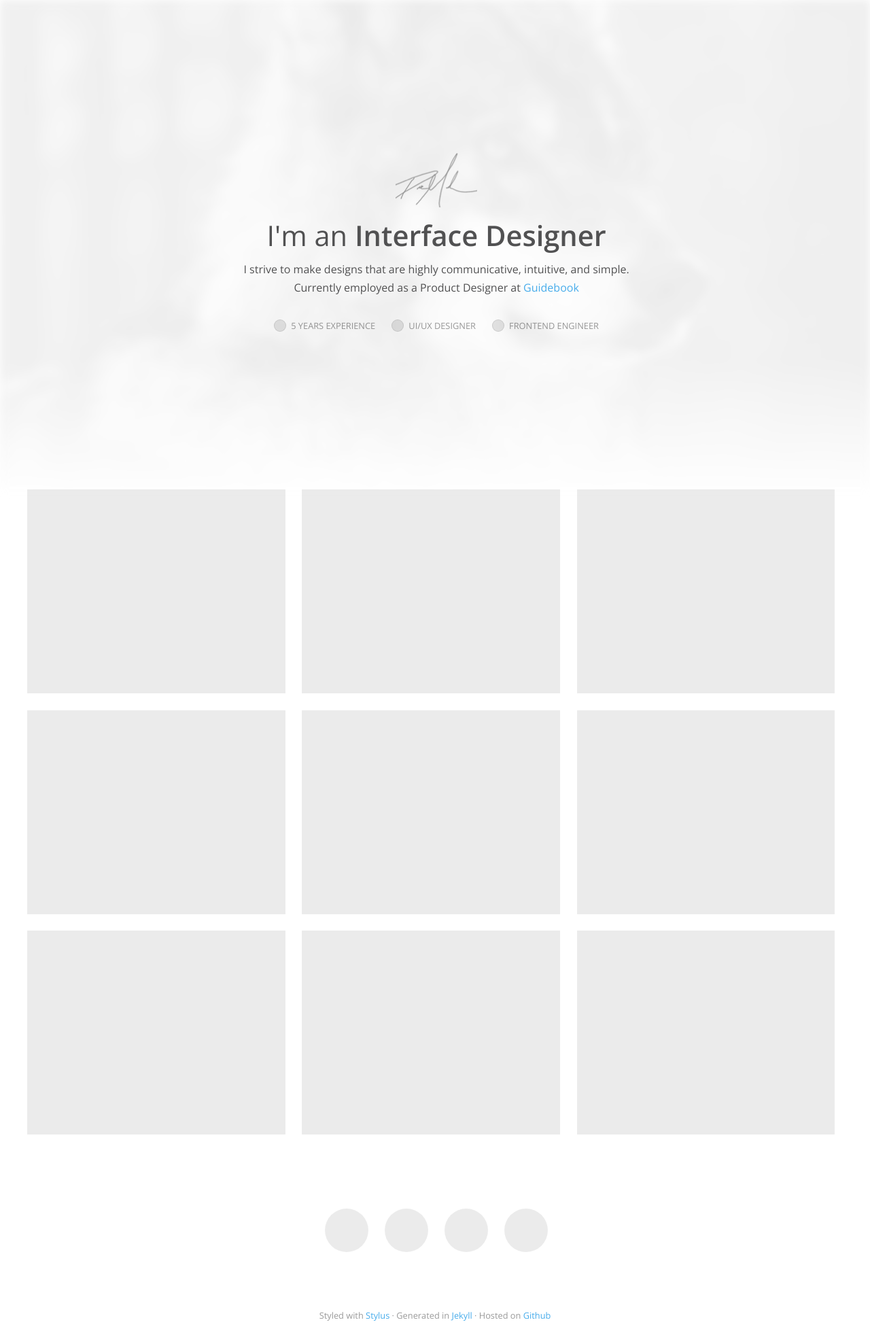
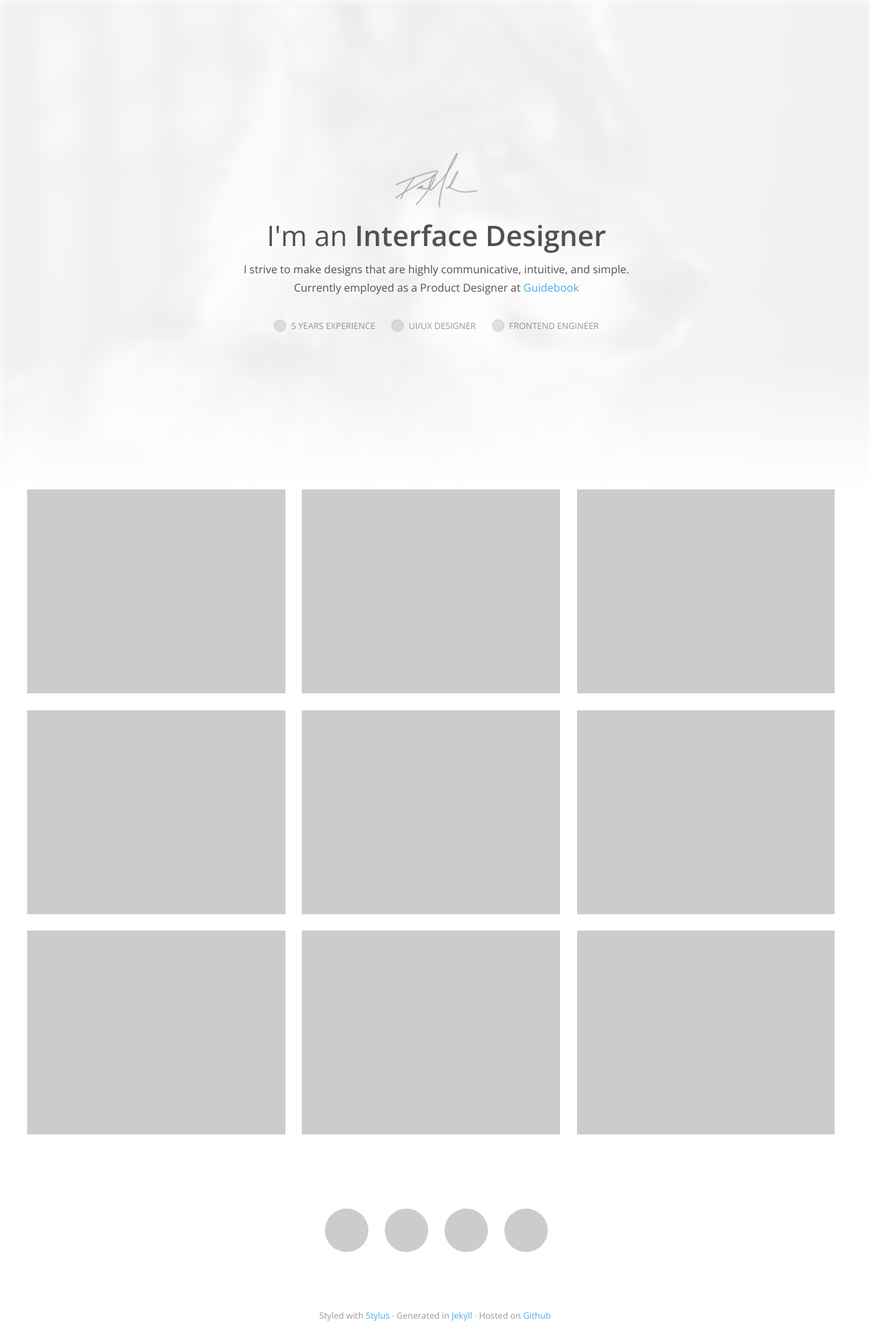
Before and after one commit to derekmlr/derekmlr-2016, a Jekyll site: the page built from index.html, in a window 1280 px wide. Shown: the whole page at 68% size. Built offline with Jekyll 4.4.1, drawn with Linux system fonts in a browser that asks for light colours.

```diff
--- a/_layouts/default.html
+++ b/_layouts/default.html
@@ -20,6 +20,7 @@ layout: base
 <div id="wrapper">
 	<header id="header">
 	<div class="inner">
+		<div class="contents">
 			<a href="/" id="logo">Derek Marler</a>
 			<h1>I'm an <strong>Interface Designer</strong></h1>
 			<p>
@@ -32,6 +33,7 @@ layout: base
 				<li class="skill skill-frontend">Frontend Engineer</li>
 			</ul>
 		</div>
+	</div>
 	</header>
 
 	<main id="content" role="main">
@@ -41,10 +43,10 @@ layout: base
 	<footer id="footer">
 	<div class="inner">
 		<ul id="social-list">
-			<li class="social"></li>
-			<li class="social"></li>
-			<li class="social"></li>
-			<li class="social"></li>
+			<li class="social email"></li>
+			<li class="social twitter"></li>
+			<li class="social linkedin"></li>
+			<li class="social dribbble"></li>
 		</ul>
 		<span class="credits">
 			Styled with <a href="https://github.com/LearnBoost/stylus">Stylus</a>
--- a/css/style.css
+++ b/css/style.css
@@ -34,7 +34,7 @@ p {
   -ms-filter: "progid:DXImageTransform.Microsoft.Alpha(Opacity=8)";
   filter: alpha(opacity=8);
   left: 0;
-  position: absolute;
+  position: fixed;
   right: 0;
   top: 0;
   z-index: 0;
@@ -55,6 +55,11 @@ p {
   -o-transition-timing-function: linear;
   -ms-transition-timing-function: linear;
   transition-timing-function: linear;
+  -webkit-transform: translate3d(0, 0, 0);
+  -moz-transform: translate3d(0, 0, 0);
+  -o-transform: translate3d(0, 0, 0);
+  -ms-transform: translate3d(0, 0, 0);
+  transform: translate3d(0, 0, 0);
 }
 @media all and (-webkit-min-device-pixel-ratio: 1.5), (min--moz-device-pixel-ratio: 1.5), (-o-min-device-pixel-ratio: 1.5/1), (min-device-pixel-ratio: 1.5), (min-resolution: 138dpi), (min-resolution: 1.5dppx) {
   #background {
@@ -370,6 +375,8 @@ body {
   color: #515152;
   font: 16px/2em "Open Sans", helvetica, arial;
   -webkit-font-smoothing: antialiased;
+  min-height: 700px;
+  padding-top: 80vh;
 }
 body.loaded #page-loader {
   opacity: 0;
@@ -400,6 +407,13 @@ body.loaded #header ul {
   -ms-filter: none;
   filter: none;
   visibility: visible;
+}
+#header .inner {
+  -webkit-transform: translate3d(0, 0, 0);
+  -moz-transform: translate3d(0, 0, 0);
+  -o-transform: translate3d(0, 0, 0);
+  -ms-transform: translate3d(0, 0, 0);
+  transform: translate3d(0, 0, 0);
 }
 #header #logo,
 #header h1,
@@ -504,12 +518,15 @@ hr {
   position: relative;
 }
 #header {
-  height: 80%;
+  height: 80vh;
   max-height: 800px;
   min-height: 500px;
   padding: 0;
-  position: relative;
+  position: fixed;
   text-align: center;
+  top: 0;
+  left: 0;
+  right: 0;
 }
 #header:before {
   content: '';
@@ -576,7 +593,7 @@ hr {
 }
 #footer {
   color: rgba(0,0,0,0.4);
-  height: 30%;
+  height: 30vh;
   position: relative;
   text-align: center;
 }
@@ -598,7 +615,7 @@ hr {
   text-align: center;
 }
 #footer #social-list .social {
-  background: rgba(0,0,0,0.08);
+  background: rgba(3,3,3,0.2);
   -webkit-border-radius: 32px;
   border-radius: 32px;
   display: inline-block;
@@ -634,7 +651,7 @@ hr {
   clear: both;
 }
 .work-list .work {
-  background: rgba(0,0,0,0.08);
+  background: rgba(3,3,3,0.2);
   display: block;
   float: left;
   font-size: 14px;
--- a/js/script.js
+++ b/js/script.js
@@ -7,18 +7,33 @@ var DMLR = DMLR || {};
  */
 DMLR.parallaxScroll = function() {
 	this.bg = $("#background");
-	this.contents = $("#logo");
+	this.contents = $("#header");
 
 	this.init();
 }
 
 DMLR.parallaxScroll.prototype = {
 	init : function() {
-		// something
+		var that = this;
+		$(window).scroll(function() {
+			that.parallax();
+		});
 	},
 
-	scroll : function() {
-		// something
+	parallax : function() {
+		var that = this;
+		var amount = $(window).scrollTop();
+
+		this.bg.css('top',that.scrollPos(amount, 1.6,'up'));
+		this.contents.css('margin-top',that.scrollPos(amount, 2,'up'));
+		this.contents.css('opacity',(100-amount/6)/100);
+	},
+
+	scrollPos : function(scroll, speed, direction) {
+		var direction = (direction == 'up') ? -1 : 1;
+		var result = (scroll / speed * direction);
+
+		return result;
 	}
 }
 
@@ -168,6 +183,7 @@ DMLR.overlay.prototype = {
 $(document).ready(function() {
 	var bg_video;
 	var overlay;
+	var parallaxScroll;
 
 	overlay = new DMLR.overlay();
 
@@ -178,5 +194,6 @@ $(document).ready(function() {
 
 	setTimeout(function() {
 		$('body').addClass('loaded');
+		parallaxScroll = new DMLR.parallaxScroll();
 	},2000);
 });
--- a/styl/bg-video.styl
+++ b/styl/bg-video.styl
@@ -6,7 +6,7 @@
 	height:auto
 	opacity:$bgOpacity
 	left:0
-	position:absolute
+	position:fixed
 	right:0
 	top:0
 	z-index:0
@@ -15,6 +15,7 @@
 	transition-property:opacity,filter,-webkit-filter
 	transition-duration:1s
 	transition-timing-function:linear
+	transform:translate3d(0,0,0)
 	&:after
 		background:linear-gradient(bottom,$bg 0%, rgba($bg,0) 100%)
 		bottom:0
```
Also changed, not shown: styl/layout.styl (+12 -5 lines), 5 other files. Lines whose indentation alone changed are shown as unchanged.
